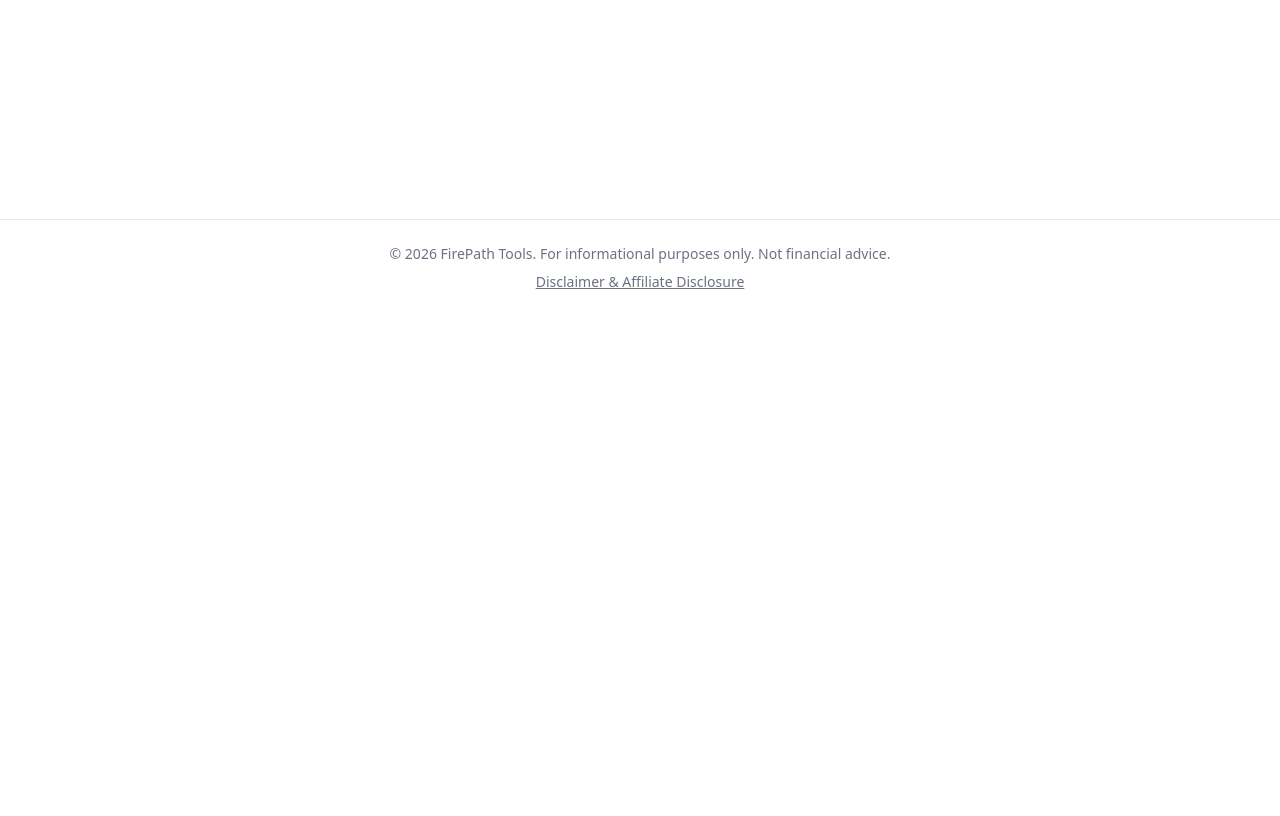
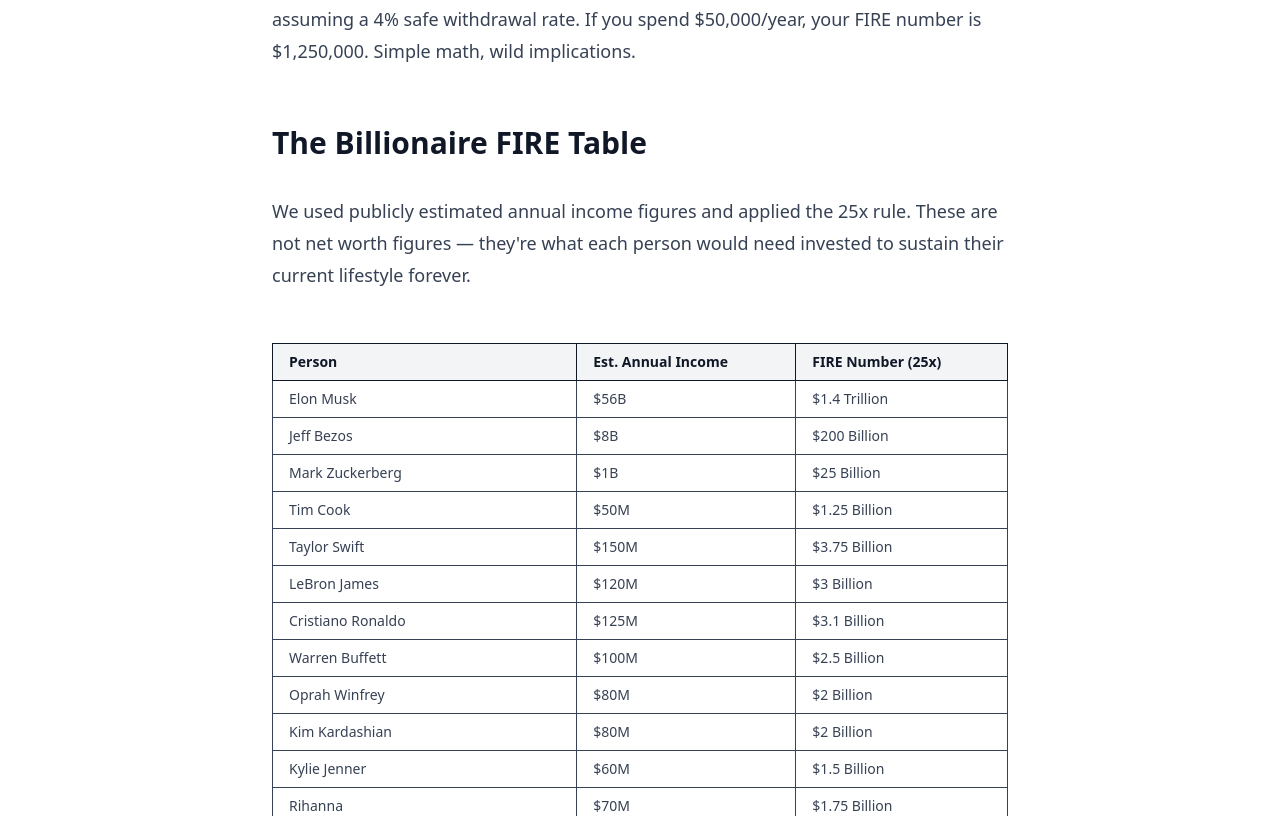
Before and after one commit to giraudsebastien79000-max/firepathtools, a Next.js app: page /blog/fire-number-billionaires in a window 1280 px wide. Before the commit this address had no page. Shown: the part 581-1397 px from the top of the page. Before the commit the page ends 897 px from the top, so only its background shows below. Built offline with nearby package versions, Linux system fonts and the light colour scheme.

Commit message:
Add article 13 - FIRE number billionaires

```diff
--- /dev/null
+++ b/app/blog/fire-number-billionaires/page.tsx
@@ -0,0 +1,69 @@
+import { Metadata } from "next";
+
+export const metadata: Metadata = {
+  title: "We Calculated the FIRE Number of 20 Billionaires — The Results Are Insane | FirePathTools",
+  description: "What would Elon Musk, Taylor Swift, or LeBron James need to retire early? We applied the 25x rule to the world's biggest earners. The numbers will blow your mind.",
+};
+
+export default function FireNumberBillionaires() {
+  return (
+    <article className="prose prose-lg max-w-3xl mx-auto px-4 py-10">
+      <h1>We Calculated the FIRE Number of 20 Billionaires and Celebrities — The Results Are Insane</h1>
+      <p>The FIRE movement is built on one simple idea: multiply your annual expenses by 25. That's your number. Hit it, and you're financially free.</p>
+      <p>We decided to apply that same formula to the world's biggest earners. The results are... something else.</p>
+
+      <h2>What Is a FIRE Number?</h2>
+      <p>Your FIRE number is the total portfolio size you need to retire and never work again — assuming a 4% safe withdrawal rate. If you spend $50,000/year, your FIRE number is $1,250,000. Simple math, wild implications.</p>
+
+      <h2>The Billionaire FIRE Table</h2>
+      <p>We used publicly estimated annual income figures and applied the 25x rule. These are not net worth figures — they're what each person would need invested to sustain their current lifestyle forever.</p>
+
+      <div className="overflow-x-auto">
+        <table className="w-full text-sm border-collapse">
+          <thead>
+            <tr className="bg-gray-100">
+              <th className="border px-4 py-2 text-left">Person</th>
+              <th className="border px-4 py-2 text-left">Est. Annual Income</th>
+              <th className="border px-4 py-2 text-left">FIRE Number (25x)</th>
+            </tr>
+          </thead>
+          <tbody>
+            <tr><td className="border px-4 py-2">Elon Musk</td><td className="border px-4 py-2">$56B</td><td className="border px-4 py-2">$1.4 Trillion</td></tr>
+            <tr><td className="border px-4 py-2">Jeff Bezos</td><td className="border px-4 py-2">$8B</td><td className="border px-4 py-2">$200 Billion</td></tr>
+            <tr><td className="border px-4 py-2">Mark Zuckerberg</td><td className="border px-4 py-2">$1B</td><td className="border px-4 py-2">$25 Billion</td></tr>
+            <tr><td className="border px-4 py-2">Tim Cook</td><td className="border px-4 py-2">$50M</td><td className="border px-4 py-2">$1.25 Billion</td></tr>
+            <tr><td className="border px-4 py-2">Taylor Swift</td><td className="border px-4 py-2">$150M</td><td className="border px-4 py-2">$3.75 Billion</td></tr>
+            <tr><td className="border px-4 py-2">LeBron James</td><td className="border px-4 py-2">$120M</td><td className="border px-4 py-2">$3 Billion</td></tr>
+            <tr><td className="border px-4 py-2">Cristiano Ronaldo</td><td className="border px-4 py-2">$125M</td><td className="border px-4 py-2">$3.1 Billion</td></tr>
+            <tr><td className="border px-4 py-2">Warren Buffett</td><td className="border px-4 py-2">$100M</td><td className="border px-4 py-2">$2.5 Billion</td></tr>
+            <tr><td className="border px-4 py-2">Oprah Winfrey</td><td className="border px-4 py-2">$80M</td><td className="border px-4 py-2">$2 Billion</td></tr>
+            <tr><td className="border px-4 py-2">Kim Kardashian</td><td className="border px-4 py-2">$80M</td><td className="border px-4 py-2">$2 Billion</td></tr>
+            <tr><td className="border px-4 py-2">Kylie Jenner</td><td className="border px-4 py-2">$60M</td><td className="border px-4 py-2">$1.5 Billion</td></tr>
+            <tr><td className="border px-4 py-2">Rihanna</td><td className="border px-4 py-2">$70M</td><td className="border px-4 py-2">$1.75 Billion</td></tr>
+            <tr><td className="border px-4 py-2">Jay-Z</td><td className="border px-4 py-2">$50M</td><td className="border px-4 py-2">$1.25 Billion</td></tr>
+            <tr><td className="border px-4 py-2">Lionel Messi</td><td className="border px-4 py-2">$130M</td><td className="border px-4 py-2">$3.25 Billion</td></tr>
+            <tr><td className="border px-4 py-2">Serena Williams</td><td className="border px-4 py-2">$45M</td><td className="border px-4 py-2">$1.125 Billion</td></tr>
+            <tr><td className="border px-4 py-2">Larry Fink (BlackRock)</td><td className="border px-4 py-2">$36M</td><td className="border px-4 py-2">$900 Million</td></tr>
+            <tr><td className="border px-4 py-2">Average US Teacher</td><td className="border px-4 py-2">$65,000</td><td className="border px-4 py-2">$1,625,000</td></tr>
+            <tr><td className="border px-4 py-2">Average US Nurse</td><td className="border px-4 py-2">$80,000</td><td className="border px-4 py-2">$2,000,000</td></tr>
+            <tr><td className="border px-4 py-2">Average US Software Engineer</td><td className="border px-4 py-2">$130,000</td><td className="border px-4 py-2">$3,250,000</td></tr>
+            <tr><td className="border px-4 py-2">Average American</td><td className="border px-4 py-2">$56,000</td><td className="border px-4 py-2">$1,400,000</td></tr>
+          </tbody>
+        </table>
+      </div>
+
+      <h2>What This Actually Means</h2>
+      <p>Elon Musk would need <strong>$1.4 trillion invested</strong> to sustain his lifestyle without ever working again. For context, that's more than the GDP of Australia.</p>
+      <p>Meanwhile, the average American needs $1.4 million — achievable in 20-25 years of disciplined saving and investing.</p>
+      <p>The crazy part? A US teacher and Elon Musk technically need the same FIRE number in terms of multiples — 25x their spending. The math doesn't care who you are.</p>
+
+      <h2>What's Your FIRE Number?</h2>
+      <p>You don't need billions. You need a number, a savings rate, and a plan.</p>
+      <p><a href="/tools/fire-number">Calculate your personal FIRE number here</a> — it takes 30 seconds.</p>
+
+      <hr />
+      <p><em>Written by the FirePath Team. Not financial advisors — just regular people figuring out how to make work optional.</em></p>
+      <p><small>All figures are estimates based on publicly available data for illustrative purposes only.</small></p>
+    </article>
+  );
+}
```
